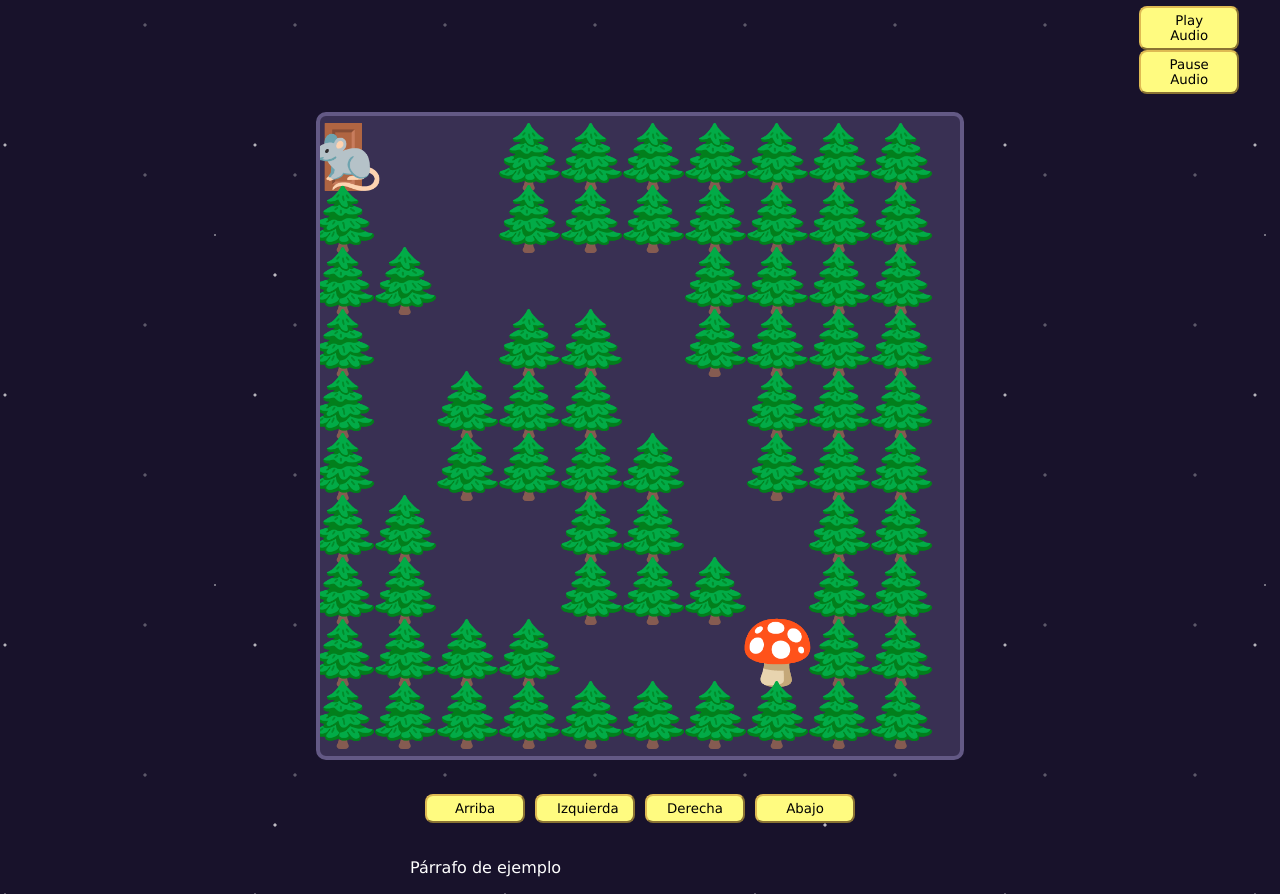
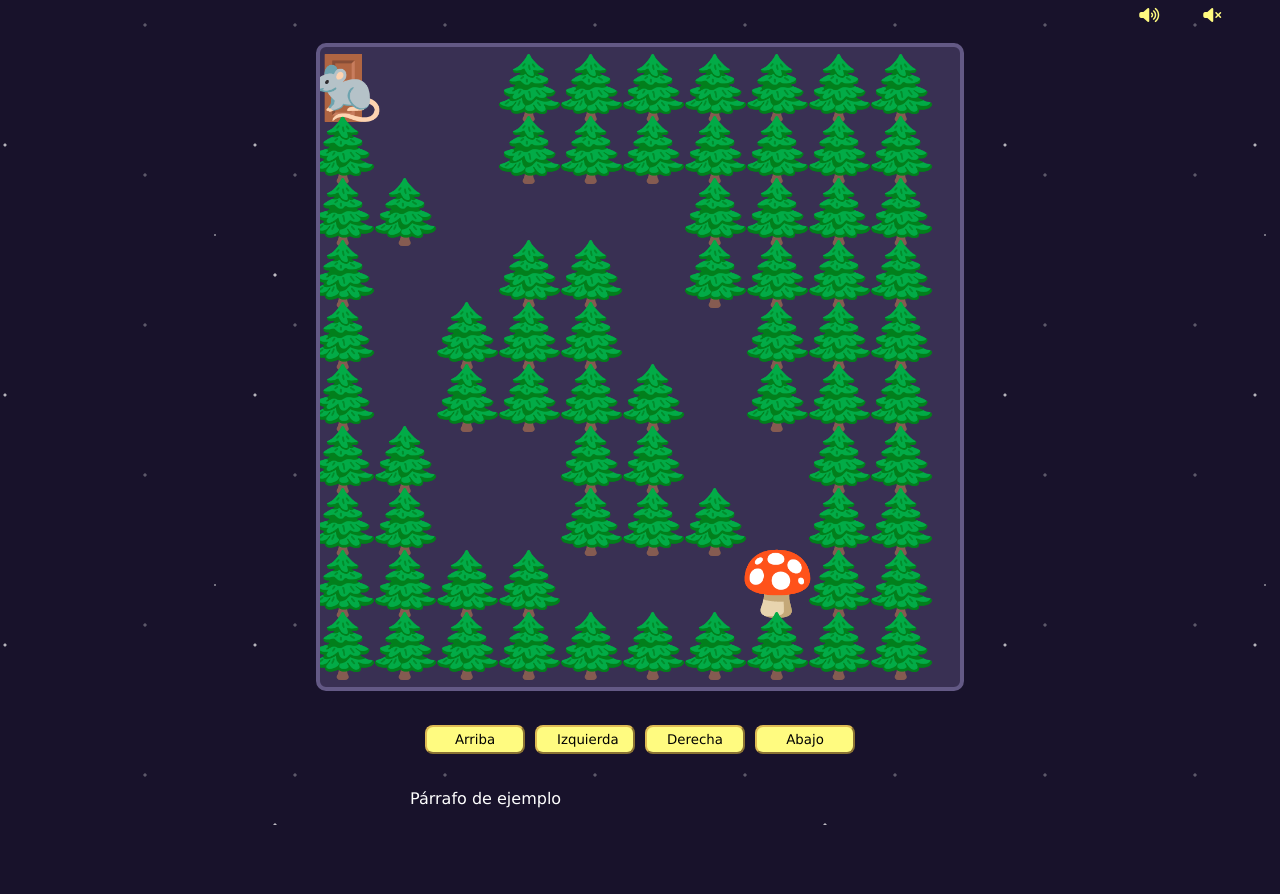
Before and after one commit to mriatorres/bosque-fungui-js, a plain HTML site: page index.html in a window 1280 px wide. After the commit the page ends 825 px from the top, so only its background shows below. Drawn offline with Linux system fonts and the light colour scheme.

Commit message:
Se agregaron botones de audio

```diff
--- a/index.html
+++ b/index.html
@@ -4,20 +4,25 @@
 <meta charset="UTF-8">
 <meta http-equiv="X-UA-Compatible" content="IE=edge">
 <meta name="viewport" content="width=device-width, initial-scale=1.0">
+<link rel="stylesheet" href="https://cdnjs.cloudflare.com/ajax/libs/font-awesome/6.4.0/css/all.min.css">
 <link rel="stylesheet" href="./style.css">
 <title>Bosque Fungui</title>
 </head>
 <body>
     <div class="playAudio">
         <audio id="myAudio" autoplay>
-            <source src="https://www.chosic.com/wp-content/uploads/2022/10/Wallpaper.mp3" type="audio/ogg">
+            <source src="https://www.zapsplat.com/wp-content/uploads/2015/music-game/music_zapsplat_game_music_zen_calm_soft_arpeggios_013.mp3" type="audio/ogg">
           </audio>
 
-          <p>
-            <button onclick="playAudio()">Play Audio</button>
-            <button onclick="pauseAudio()">Pause Audio</button>
-          </p>
+          <div class="soundOn">
+          <i class="fa-solid fa-volume-high" onclick="playAudio()"></i>
+          </div>
+
+          <div class="soundOff">
+            <i class="fa-solid fa-volume-xmark" onclick="pauseAudio()"></i>
+          </div>
     </div>
+
 <div class="game-container">
 <canvas id="game"></canvas>
 <div class="btns">
@@ -34,7 +39,8 @@
 <script src="./maps.js"></script>
 <script src="./game.js"></script>
 <script>
-    function playAudio() {
+
+     function playAudio() {
       var audio = document.getElementById("myAudio");
       audio.play();
     }
```
